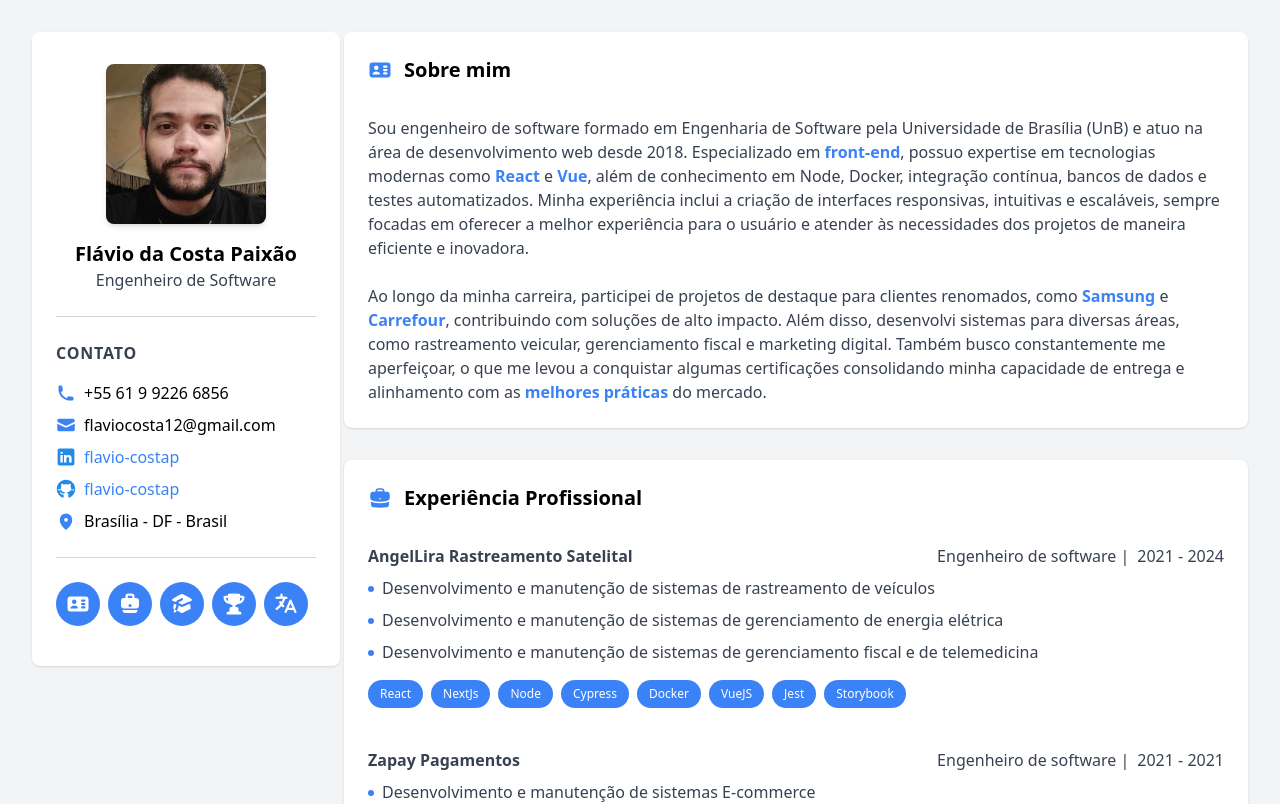
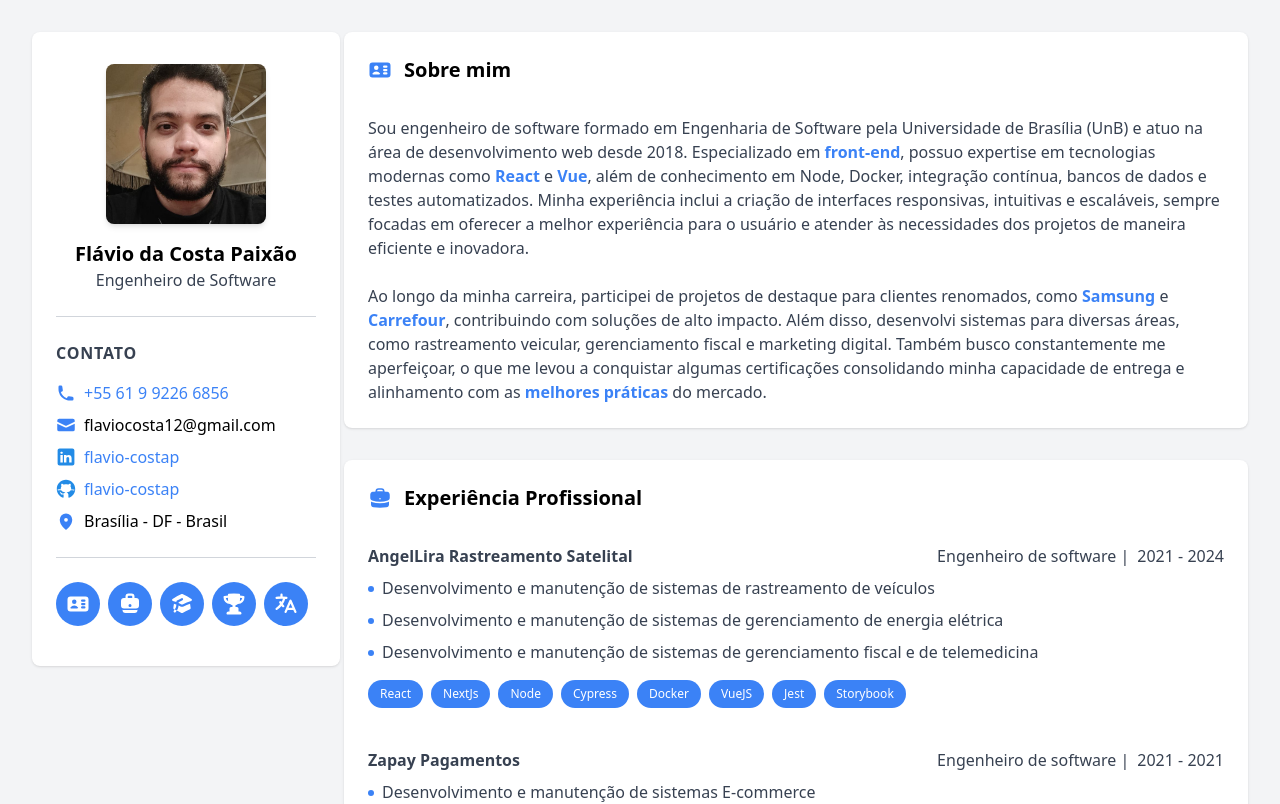
Before and after one commit to flavio-costap/resume, a Next.js app: page / in a window 1280 px wide. Shown: the top 804 px of the page. Built offline with nearby package versions, Linux system fonts and the light colour scheme.

Commit message:
adding wpp link
Signed-off-by: Shiryu <fgc.shiryu@gmail.com>

```diff
--- a/src/components/ContactSection.tsx
+++ b/src/components/ContactSection.tsx
@@ -12,14 +12,25 @@ function ContactSection() {
       <ul className="space-y-2">
         <li className="flex flex-row space-x-2 items-center">
           <PhoneIcon className="w-5 h-5 text-blue-500" />
-          <p>+55 61 9 9226 6856</p>
+          <a
+            href="https://w.app/ejAr8P"
+            aria-label="Contact via whatsap flavio-costap +55 61 9 9226 6856"
+            className="text-blue-500"
+            target="_blank"
+          >
+            +55 61 9 9226 6856
+          </a>
         </li>
         <li className="flex flex-row space-x-2 items-center">
           <EnvelopeIcon className="w-5 h-5 text-blue-500" />
           <p>flaviocosta12@gmail.com</p>
         </li>
         <li className="flex flex-row space-x-2 items-center">
-          <Image className="w-5 h-5 text-blue-500"  src={LinkedinIcon} alt='linkedin-icon'/>
+          <Image
+            className="w-5 h-5 text-blue-500"
+            src={LinkedinIcon}
+            alt="linkedin-icon"
+          />
           <a
             href="https://www.linkedin.com/in/flavio-costap/"
             aria-label="LinkedIn profile for flavio-costap"
@@ -30,7 +41,11 @@ function ContactSection() {
           </a>
         </li>
         <li className="flex flex-row space-x-2 items-center">
-        <Image className="w-5 h-5 text-blue-500"  src={GithubIcon} alt='github-icon'/>
+          <Image
+            className="w-5 h-5 text-blue-500"
+            src={GithubIcon}
+            alt="github-icon"
+          />
           <a
             href="https://github.com/flaviocostap"
             className="text-blue-500"
```
